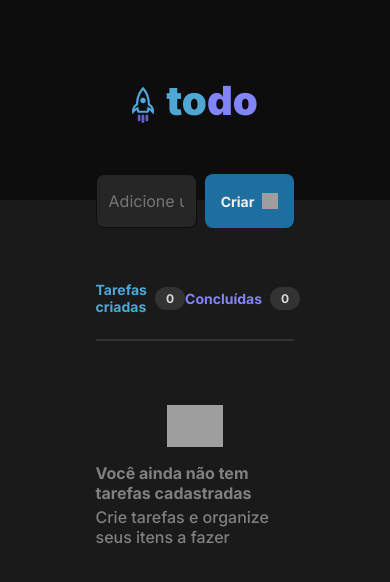
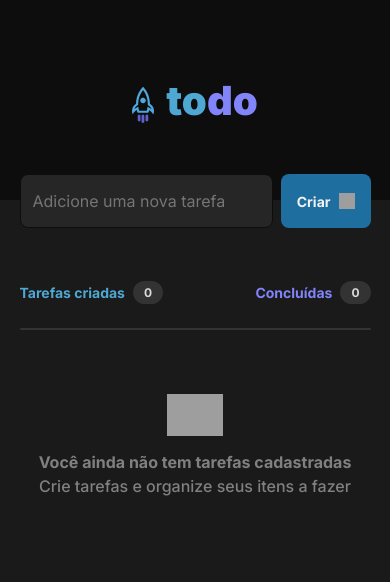
Before and after one commit to RhamandaLima/react-basics, a React (Vite) app in the folder to-do-list/: page / in a window 390 px wide. Shown: the top 582 px of the page. Built offline with nearby package versions, Linux system fonts and the light colour scheme; grey boxes are pictures that could not be loaded.

Commit message:
style: apply responsive design for mobile and tablet screens

```diff
--- a/to-do-list/src/components/templates/ToDo/ToDo.module.css
+++ b/to-do-list/src/components/templates/ToDo/ToDo.module.css
@@ -1,5 +1,17 @@
 .todo {
   display: flex;
   flex-direction: column;
-  width: 51%;
+  width: 90%;
 }
+
+@media (min-width: 601px) {
+  .todo {
+    width: 70%;
+  }
+}
+
+@media (min-width: 768px) {
+  .todo {
+    width: 51%;
+  }
+}
```
